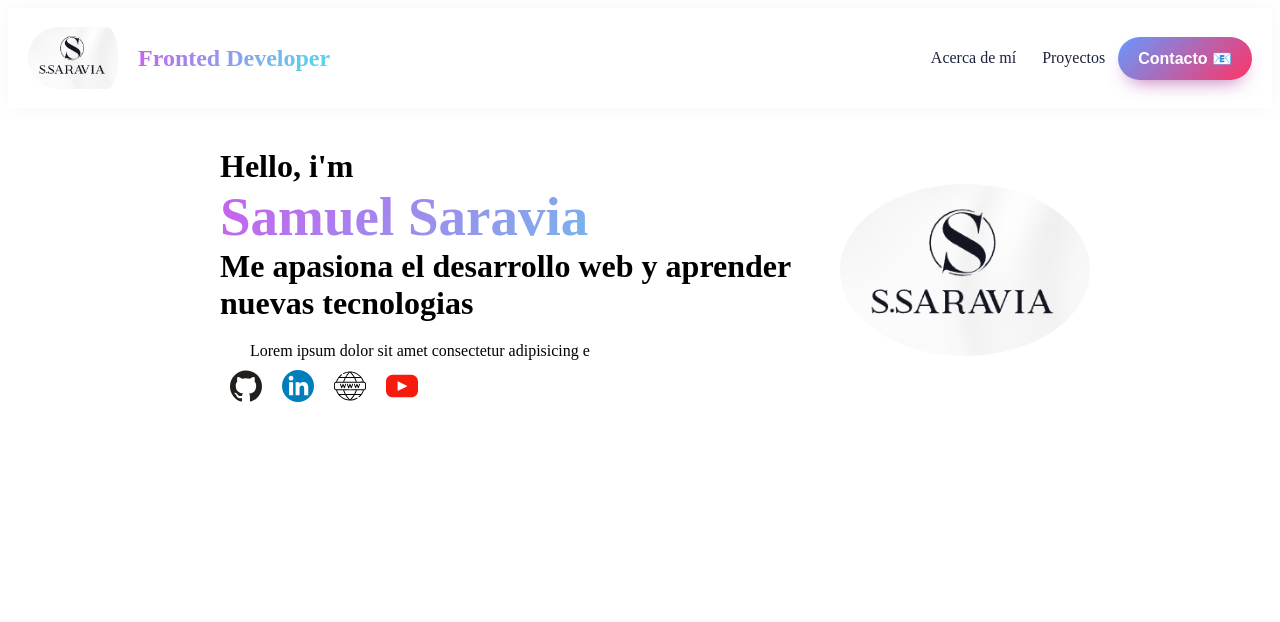
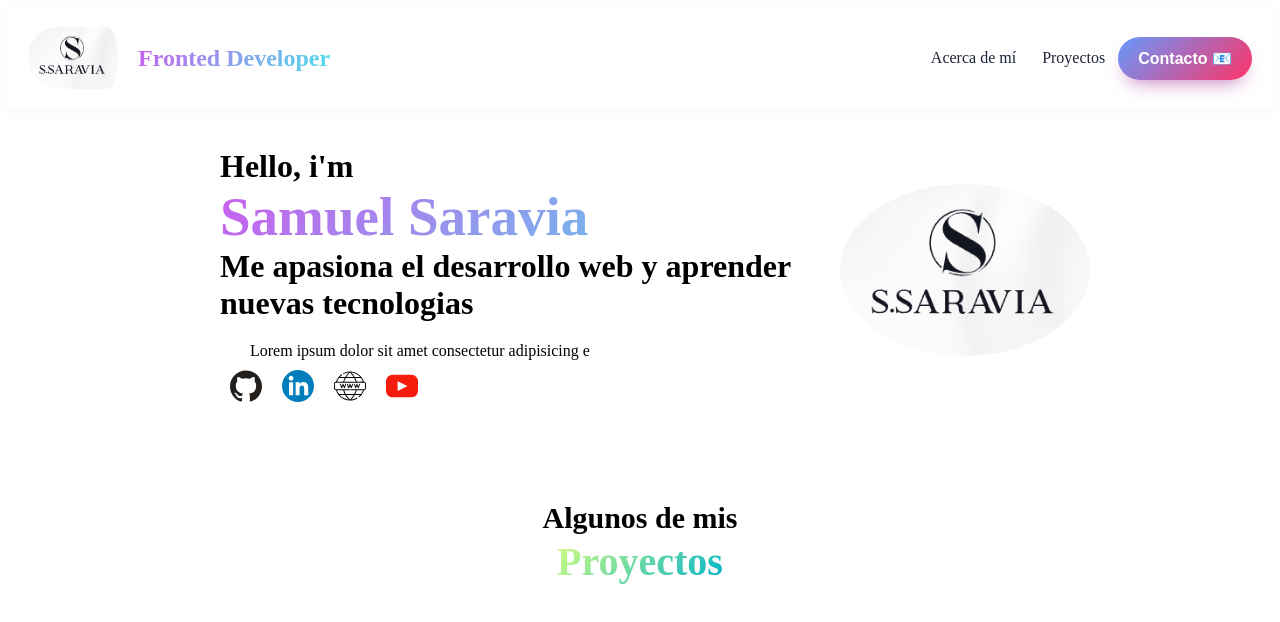
Before and after one commit to samy19142/Portfolio-Samuel_Saravia, a React (Vite) app: page / in a window 1280 px wide. Shown: the top 622 px of the page. Built offline with nearby package versions, Linux system fonts and the light colour scheme.

Commit message:
feat: add the component Projects

```diff
--- a/src/App.jsx
+++ b/src/App.jsx
@@ -2,6 +2,7 @@
 import AboutMe from './components/AboutMe/AboutMe'
 import Container from './components/Container/Container'
 import Navbar from './components/Navbar/Navbar'
+import Projects from './components/Projects/Projects'
 
 
 function App() {
@@ -12,6 +13,7 @@ function App() {
      <Navbar/>
      <Container>
       <AboutMe/>
+      <Projects/>
      </Container>
     </>
   )
--- /dev/null
+++ b/src/components/Projects/Projects.jsx
@@ -0,0 +1,13 @@
+import * as S from "./Projects.styles";
+
+const Projects = () => {
+  return (
+    <S.ContainerProjects>
+      <S.Title>
+        Algunos de mis <span><br/>Proyectos</span>
+      </S.Title>
+    </S.ContainerProjects>
+  );
+};
+
+export default Projects;
--- /dev/null
+++ b/src/components/Projects/Projects.styles.jsx
@@ -0,0 +1,23 @@
+import styled from "styled-components";
+
+export const ContainerProjects = styled.div`
+    max-width:900px;
+    margin: 0 auto;
+    padding-top:50px;
+
+    @media (max-width: 768px) {
+        padding-top:10px;
+    }
+`;
+
+export const Title = styled.h2`
+    text-align:center;
+    font-size:30px;
+
+    span{
+        font-size:40px;
+        background: linear-gradient(135deg,#d6ff7f 0%, #00b3cc 100%);
+        -webkit-background-clip:text !important;
+        -webkit-text-fill-color:transparent !important;
+    }
+`
--- /dev/null
+++ b/src/components/Projects/index.jsx
@@ -0,0 +1 @@
+export {default} from './Projects';
```
